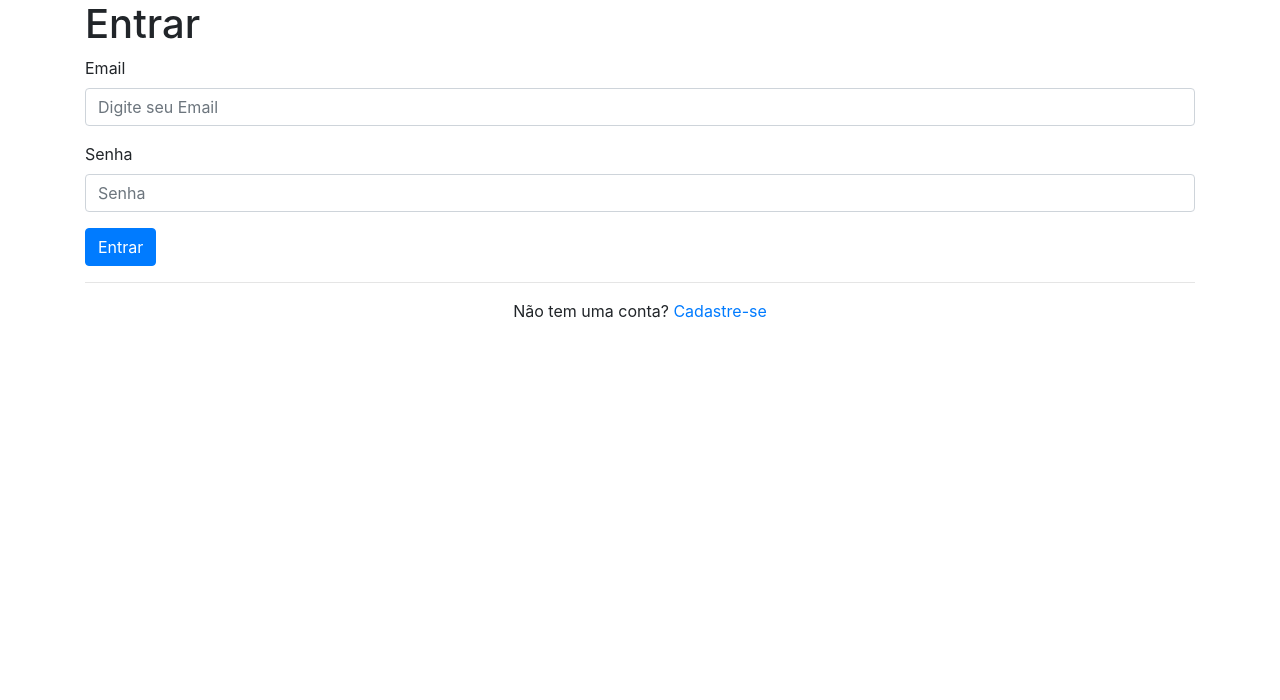
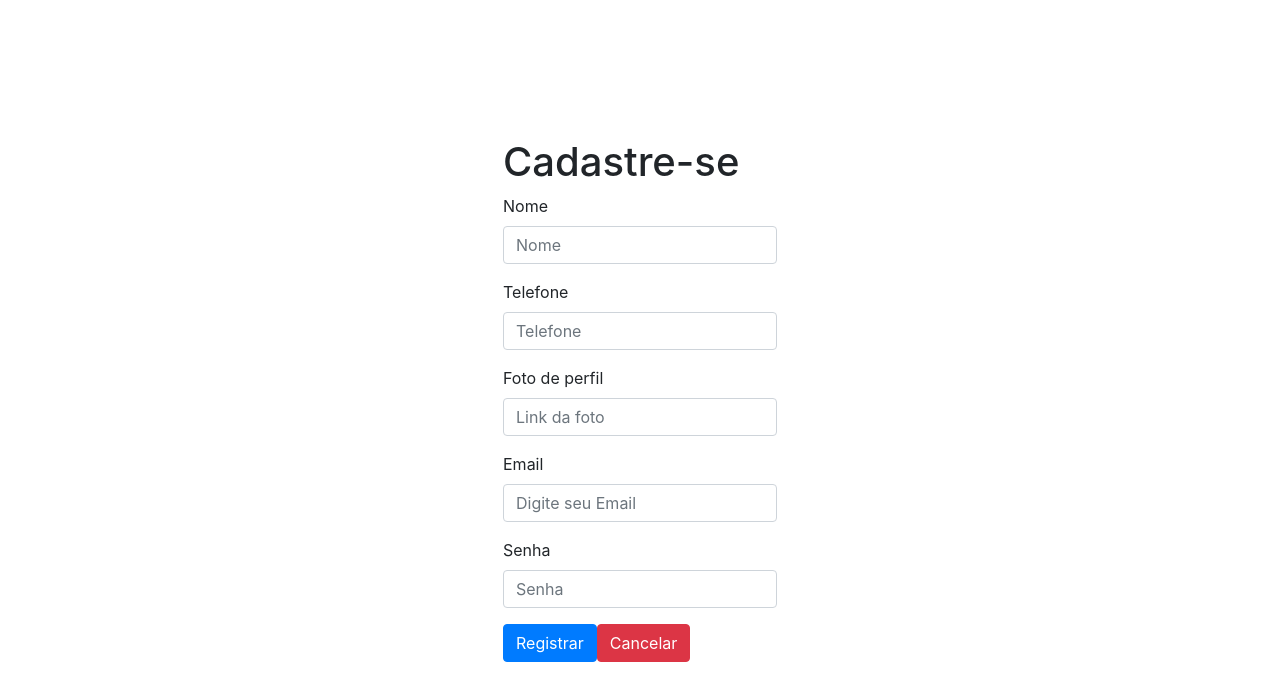
Before and after one commit to pdrlcx/IntegraJaFront, an Angular app: page /cadastro in a window 1280 px wide. Before the commit this address led to /. Shown: the top 700 px of the page. Built offline with nearby package versions, Linux system fonts and the light colour scheme.

Commit message:
@1-Cesar [Implementacao de Rotas]

```diff
--- a/src/app/app-routing.module.ts
+++ b/src/app/app-routing.module.ts
@@ -1,7 +1,13 @@
 import { NgModule } from '@angular/core';
 import { RouterModule, Routes } from '@angular/router';
+import { CadastroComponent } from './cadastro/cadastro.component';
+import { LoginComponent } from './login/login.component';
 
-const routes: Routes = [];
+const routes: Routes = [
+  {path: '',redirectTo:'login',pathMatch:'full'},
+  {path:'login',component:LoginComponent},
+  {path:'cadastro',component:CadastroComponent}
+];
 
 @NgModule({
   imports: [RouterModule.forRoot(routes)],
--- a/src/app/app.component.html
+++ b/src/app/app.component.html
@@ -1 +1 @@
-<app-login></app-login>
+<router-outlet></router-outlet>
--- a/src/app/cadastro/cadastro.component.html
+++ b/src/app/cadastro/cadastro.component.html
@@ -57,8 +57,9 @@
       >
         Registrar
       </button>
-      <button
+      <button type="submit"
         class="btn btn-danger"
+        routerLink="/login"
       >
         Cancelar
       </button>
--- a/src/app/login/login.component.html
+++ b/src/app/login/login.component.html
@@ -22,6 +22,6 @@
     </div>
     <button type="submit" class="btn btn-primary">Entrar</button>
     <hr class="my-3" />
-    <p class="text-center">Não tem uma conta? <a href="#"> Cadastre-se</a></p>
+    <p class="text-center">Não tem uma conta? <a routerLink="/cadastro">Cadastre-se Agora !!!</a></p>
   </form>
 </div>
```
